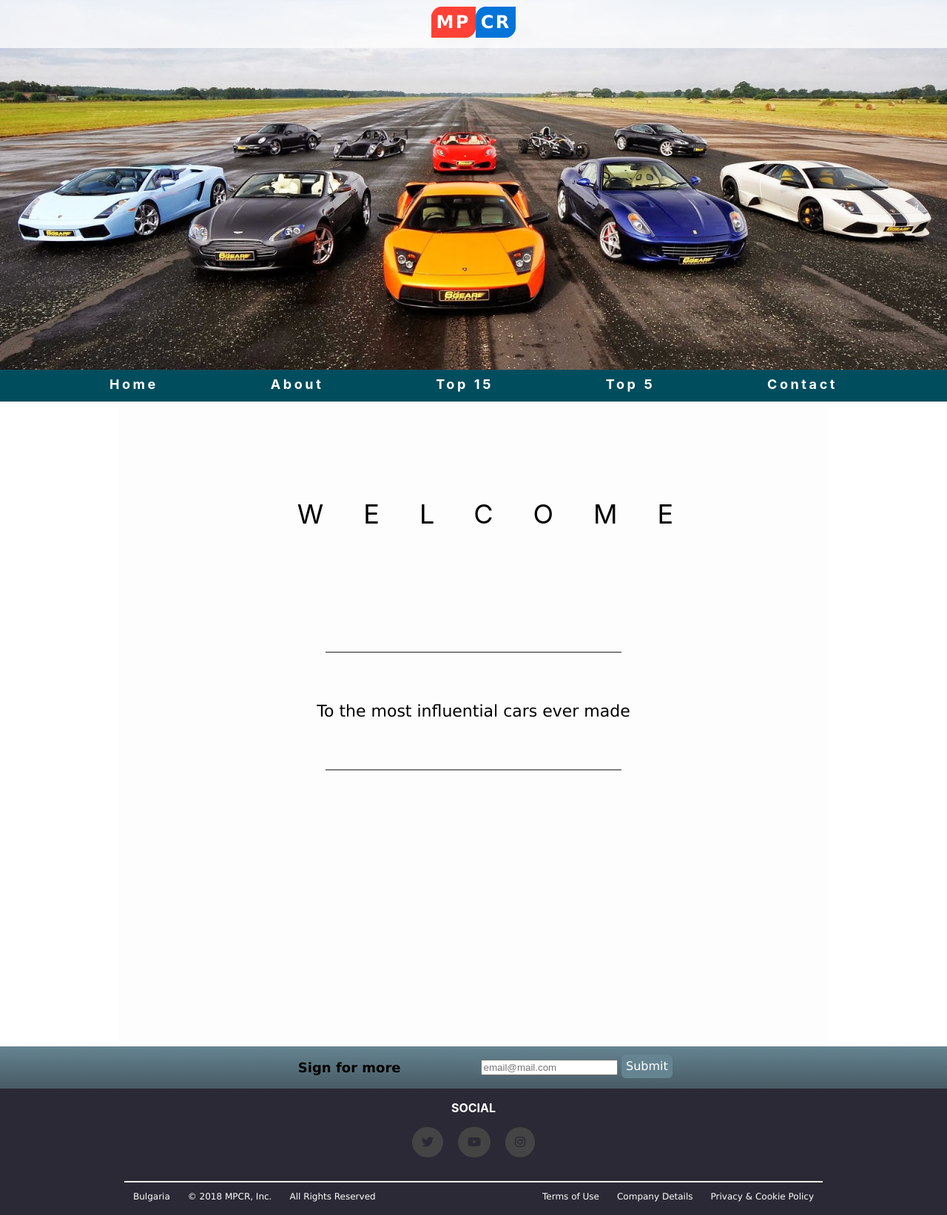
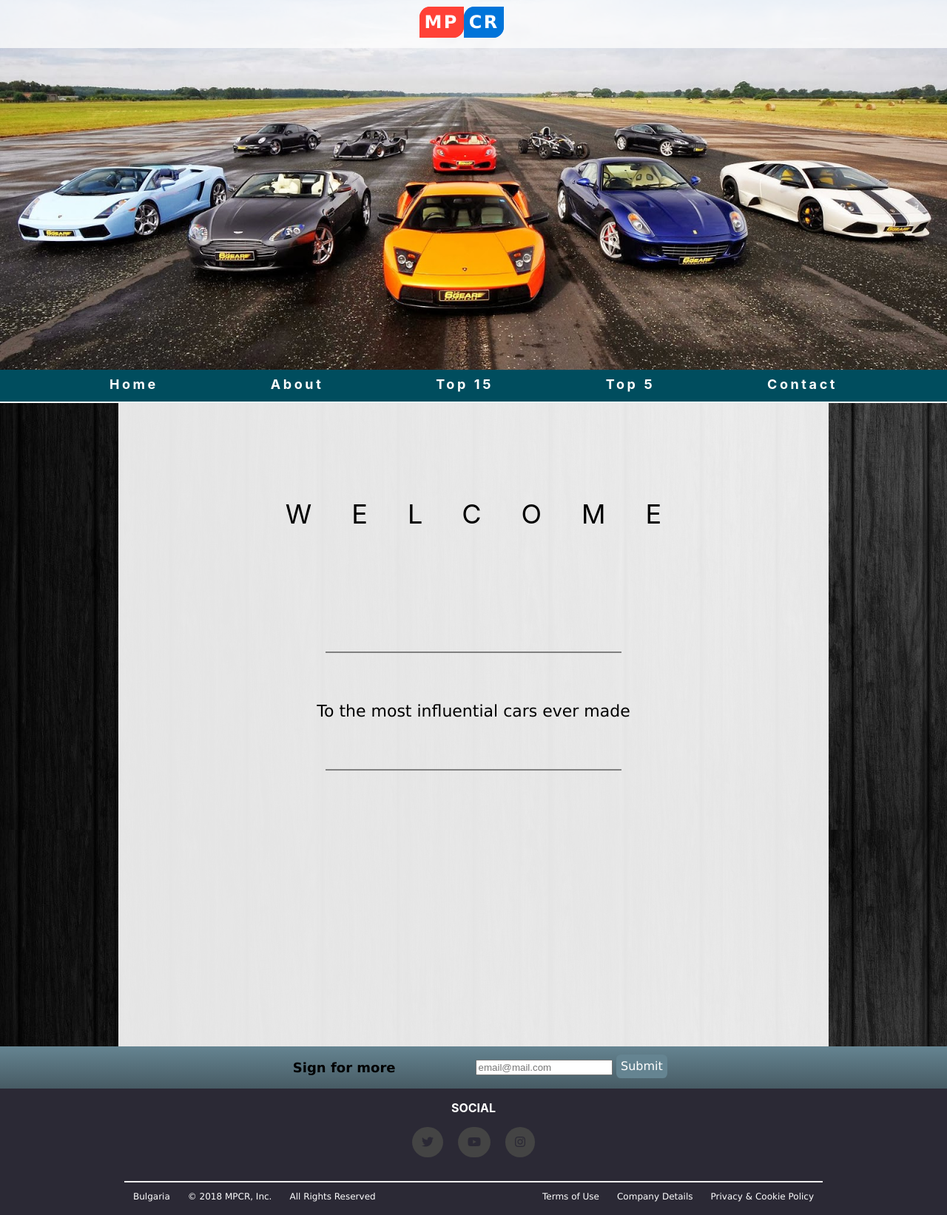
Before and after one commit to Ghotda/jekyll-cars, a Jekyll site: the page built from index.html, in a window 1280 px wide. Shown: the whole page at 74% size. Built offline with Jekyll 4.4.1, drawn with Linux system fonts in a browser that asks for light colours; nearby versions of some CDN libraries.

Commit message:
Initial comment

```diff
--- a/css/main-top15.css
+++ b/css/main-top15.css
@@ -33,7 +33,7 @@
     font-size: 18px;
     font-weight: 400
 }
-.desc .count, p:not(.num){
+.desc .count, .desc p:not(.num){
     padding-left: 2rem;
 }
 .num {
--- a/css/typography.css
+++ b/css/typography.css
@@ -1,5 +1,5 @@
 body{
     font-family: Verdana, Geneva, Tahoma, sans-serif;
     margin: 0;
-    background: url("{{site.baseurl}}/img/wall.jpg");
+    background: url("../img/wall.jpg");
 }
--- a/docs/css/main-top15.css
+++ b/docs/css/main-top15.css
@@ -33,7 +33,7 @@
     font-size: 18px;
     font-weight: 400
 }
-.desc .count, p:not(.num){
+.desc .count, .desc p:not(.num){
     padding-left: 2rem;
 }
 .num {
--- a/docs/css/typography.css
+++ b/docs/css/typography.css
@@ -1,5 +1,5 @@
 body{
     font-family: Verdana, Geneva, Tahoma, sans-serif;
     margin: 0;
-    background: url("{{site.baseurl}}/img/wall.jpg");
+    background: url("../img/wall.jpg");
 }
--- a/docs/feed.xml
+++ b/docs/feed.xml
@@ -1,4 +1,4 @@
-<?xml version="1.0" encoding="utf-8"?><feed xmlns="http://www.w3.org/2005/Atom" ><generator uri="https://jekyllrb.com/" version="3.8.5">Jekyll</generator><link href="http://localhost:4000/jekyll-cars/feed.xml" rel="self" type="application/atom+xml" /><link href="http://localhost:4000/jekyll-cars/" rel="alternate" type="text/html" /><updated>2018-12-11T15:54:05+02:00</updated><id>http://localhost:4000/jekyll-cars/feed.xml</id><title type="html">Cars</title><subtitle>Short and Fast!</subtitle><entry><title type="html">Welcome to Jekyll!</title><link href="http://localhost:4000/jekyll-cars/jekyll/update/2018/12/11/welcome-to-jekyll.html" rel="alternate" type="text/html" title="Welcome to Jekyll!" /><published>2018-12-11T12:15:38+02:00</published><updated>2018-12-11T12:15:38+02:00</updated><id>http://localhost:4000/jekyll-cars/jekyll/update/2018/12/11/welcome-to-jekyll</id><content type="html" xml:base="http://localhost:4000/jekyll-cars/jekyll/update/2018/12/11/welcome-to-jekyll.html">&lt;p&gt;You’ll find this post in your &lt;code class=&quot;highlighter-rouge&quot;&gt;_posts&lt;/code&gt; directory. Go ahead and edit it and re-build the site to see your changes. You can rebuild the site in many different ways, but the most common way is to run &lt;code class=&quot;highlighter-rouge&quot;&gt;jekyll serve&lt;/code&gt;, which launches a web server and auto-regenerates your site when a file is updated.&lt;/p&gt;
+<?xml version="1.0" encoding="utf-8"?><feed xmlns="http://www.w3.org/2005/Atom" ><generator uri="https://jekyllrb.com/" version="3.8.5">Jekyll</generator><link href="http://localhost:4000/jekyll-cars/feed.xml" rel="self" type="application/atom+xml" /><link href="http://localhost:4000/jekyll-cars/" rel="alternate" type="text/html" /><updated>2018-12-11T16:05:38+02:00</updated><id>http://localhost:4000/jekyll-cars/feed.xml</id><title type="html">Cars</title><subtitle>Short and Fast!</subtitle><entry><title type="html">Welcome to Jekyll!</title><link href="http://localhost:4000/jekyll-cars/jekyll/update/2018/12/11/welcome-to-jekyll.html" rel="alternate" type="text/html" title="Welcome to Jekyll!" /><published>2018-12-11T12:15:38+02:00</published><updated>2018-12-11T12:15:38+02:00</updated><id>http://localhost:4000/jekyll-cars/jekyll/update/2018/12/11/welcome-to-jekyll</id><content type="html" xml:base="http://localhost:4000/jekyll-cars/jekyll/update/2018/12/11/welcome-to-jekyll.html">&lt;p&gt;You’ll find this post in your &lt;code class=&quot;highlighter-rouge&quot;&gt;_posts&lt;/code&gt; directory. Go ahead and edit it and re-build the site to see your changes. You can rebuild the site in many different ways, but the most common way is to run &lt;code class=&quot;highlighter-rouge&quot;&gt;jekyll serve&lt;/code&gt;, which launches a web server and auto-regenerates your site when a file is updated.&lt;/p&gt;
 
 &lt;p&gt;To add new posts, simply add a file in the &lt;code class=&quot;highlighter-rouge&quot;&gt;_posts&lt;/code&gt; directory that follows the convention &lt;code class=&quot;highlighter-rouge&quot;&gt;YYYY-MM-DD-name-of-post.ext&lt;/code&gt; and includes the necessary front matter. Take a look at the source for this post to get an idea about how it works.&lt;/p&gt;
 
```
